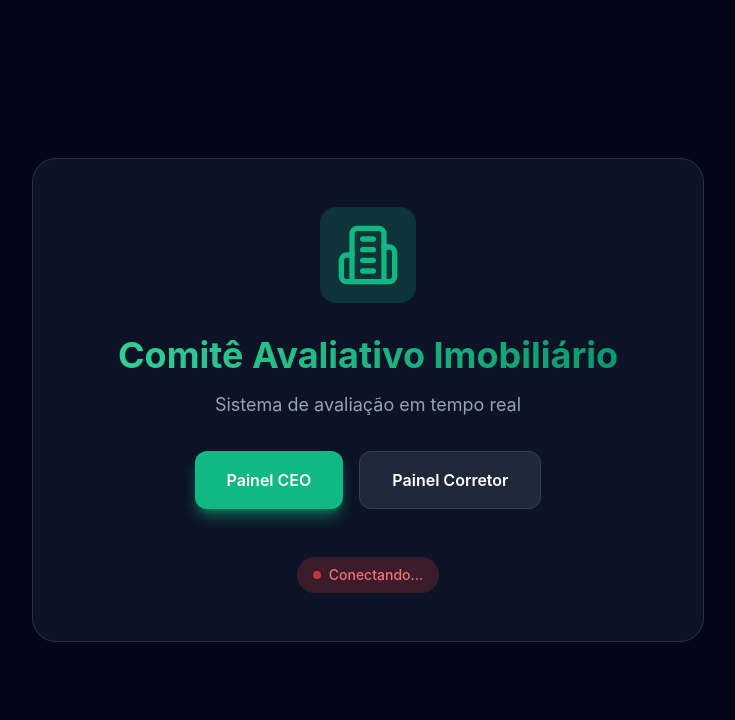
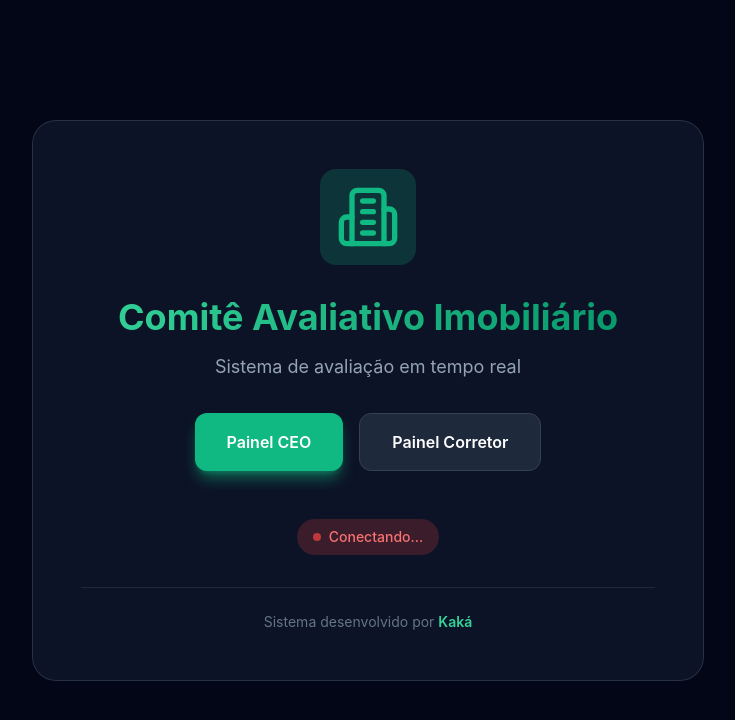
Before and after one commit to vitinpicademel/comite, a Next.js app: page / in a window 1280 px wide. Shown: the top 720 px of the page, without its empty margins (272-1007 px from the left). Built offline with nearby package versions, Linux system fonts and the light colour scheme; no server answers.

Commit message:
Adiciona crÃ©dito 'Desenvolvido por KakÃ¡' no painel inicial

```diff
--- a/app/page.tsx
+++ b/app/page.tsx
@@ -78,6 +78,12 @@ export default function Home() {
               </span>
             </div>
           </div>
+
+          <div className="pt-6 mt-6 border-t border-slate-700/50">
+            <p className="text-slate-500 text-sm text-center">
+              Sistema desenvolvido por <span className="text-emerald-400 font-semibold">Kaká</span>
+            </p>
+          </div>
         </div>
       </div>
     )
```
